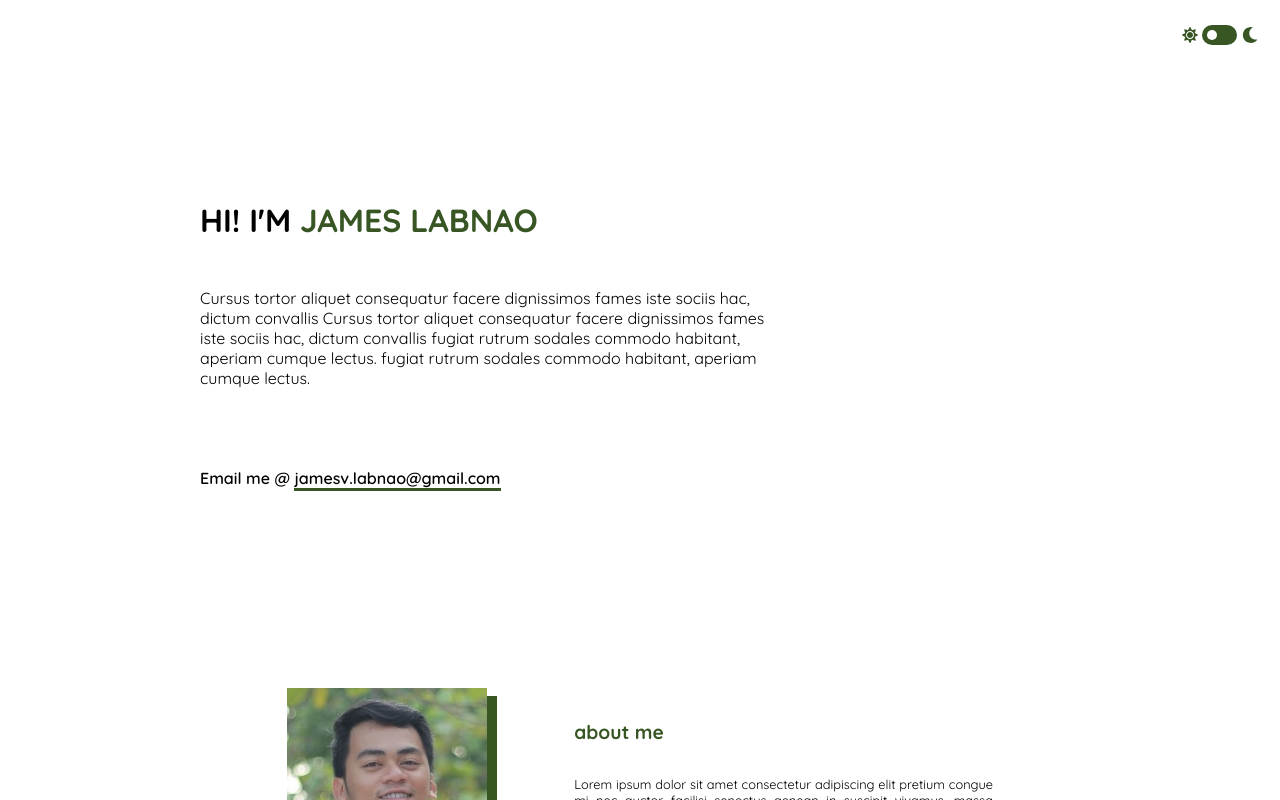
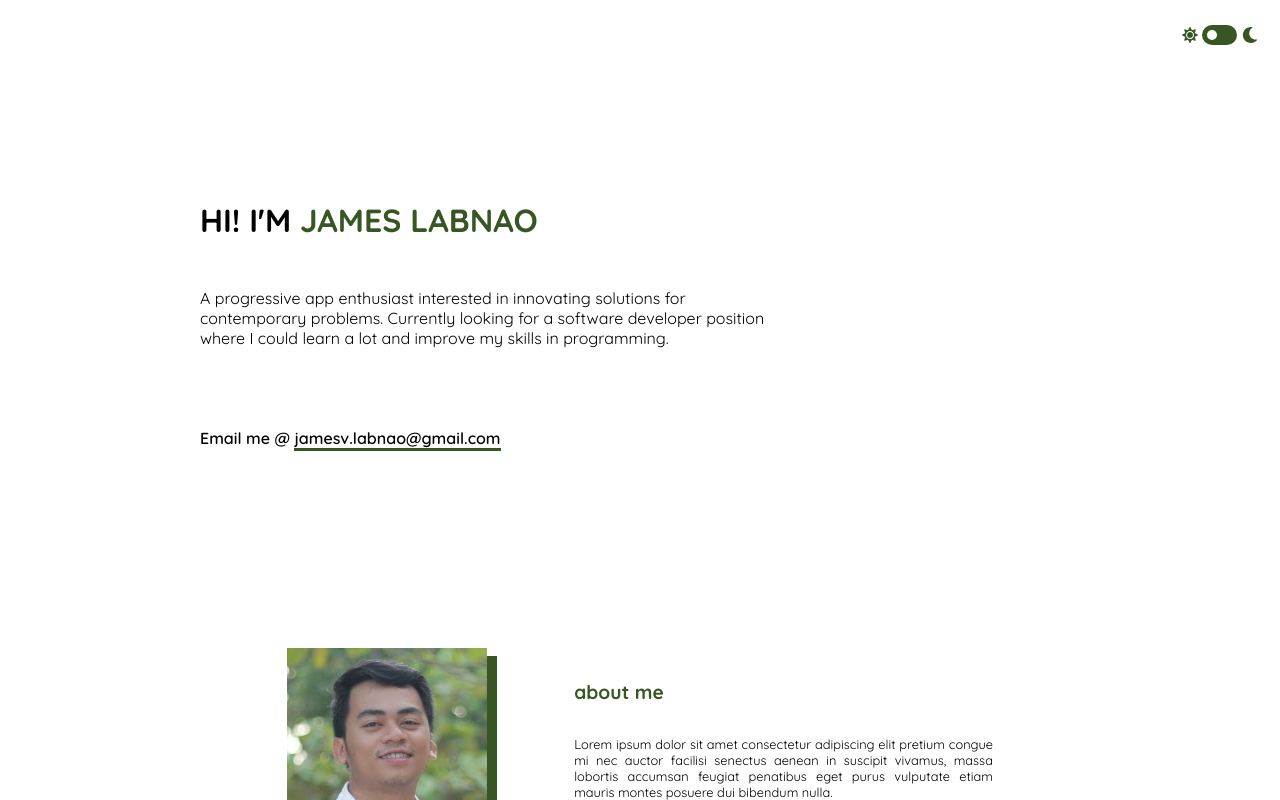
Before and after one commit to cleverbot026/portfolio-v1, a React (Create React App) app: page / in a window 1280 px wide. Shown: the top 800 px of the page. Built offline with nearby package versions, Linux system fonts and the light colour scheme.

Commit message:
change greetings

```diff
--- a/package.json
+++ b/package.json
@@ -2,6 +2,7 @@
   "name": "portfolio-v1",
   "version": "0.1.0",
   "private": true,
+  "homepage": "http://cleverbot026.github.io/v1",
   "dependencies": {
     "@fortawesome/fontawesome-svg-core": "^1.2.30",
     "@fortawesome/free-brands-svg-icons": "^5.14.0",
@@ -19,6 +20,8 @@
   },
   "scripts": {
     "start": "react-scripts start",
+    "predeploy": "npm run build",
+    "deploy": "gh-pages -d build",
     "build": "react-scripts build",
     "test": "react-scripts test",
     "eject": "react-scripts eject"
@@ -37,5 +40,8 @@
       "last 1 firefox version",
       "last 1 safari version"
     ]
+  },
+  "devDependencies": {
+    "gh-pages": "^3.1.0"
   }
 }
--- a/src/App.js
+++ b/src/App.js
@@ -57,10 +57,9 @@ function Greet(){
                 <h1>Hi! I'm <span>James Labnao</span></h1>
             </div>
             <div className={'greet-body'}>
-                <p >Cursus tortor aliquet consequatur facere dignissimos fames iste sociis hac, dictum convallis
-                    Cursus tortor aliquet consequatur facere dignissimos fames iste sociis hac, dictum convallis
-                    fugiat rutrum sodales commodo habitant, aperiam cumque lectus.
-                    fugiat rutrum sodales commodo habitant, aperiam cumque lectus. </p>
+                <p >A progressive app enthusiast interested in innovating solutions for contemporary problems.
+                    Currently looking for a software developer position where I could learn a lot and improve
+                    my skills in programming. </p>
                 <span>Email me @ <a href={'mailto:jamesv.labnao@gmail.com'}>jamesv.labnao@gmail.com</a></span>
             </div>
         </motion.div>
```
Also changed, not shown: 1 other file (tests, documents, lock files or other folders).
